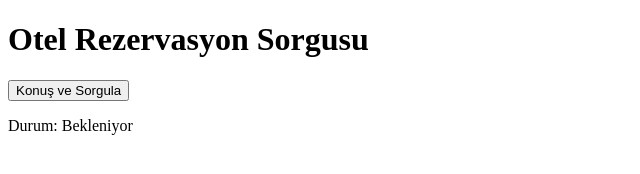
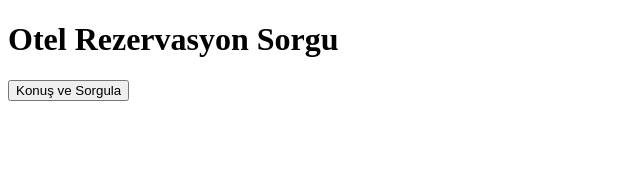
Before and after one commit to maximillian100/simurg, a website: page index.html in a window 1280 px wide. Shown: the whole page, without its empty margins (0-640 px from the left). Drawn offline with Linux system fonts and the light colour scheme.

Commit message:
Update index.html

```diff
--- a/index.html
+++ b/index.html
@@ -2,14 +2,12 @@
 <html lang="tr">
 <head>
   <meta charset="UTF-8">
-  <title>Otel Rezervasyon AI</title>
+  <title>Derya AI Rezervasyon</title>
 </head>
 <body>
-  <h1>Otel Rezervasyon Sorgusu</h1>
+  <h1>Otel Rezervasyon Sorgu</h1>
   <button id="speakBtn">Konuş ve Sorgula</button>
-  <p id="status">Durum: Bekleniyor</p>
-  <p id="response"></p>
-
+  <p id="result"></p>
   <script src="app.js"></script>
 </body>
 </html>
```
